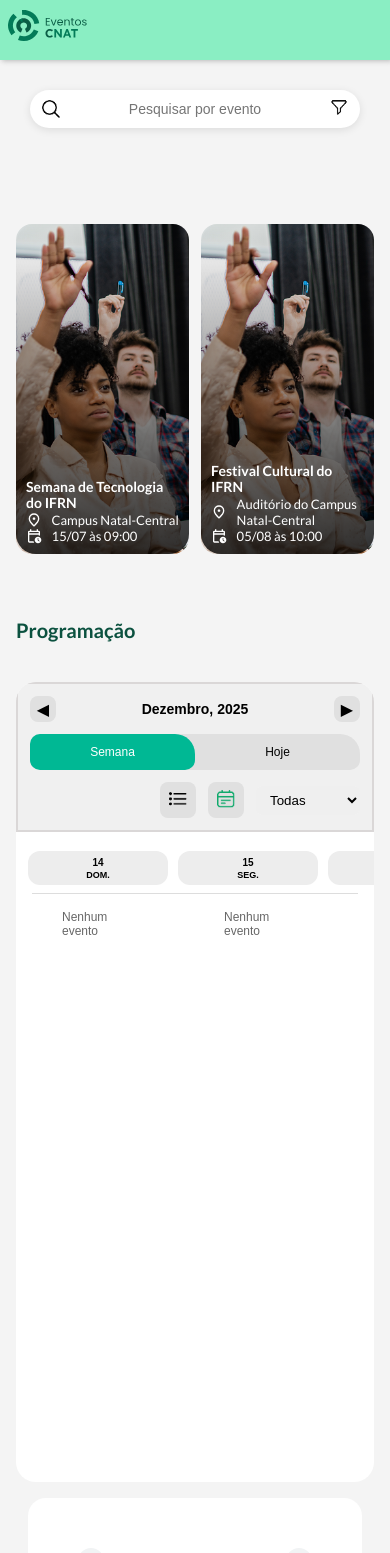
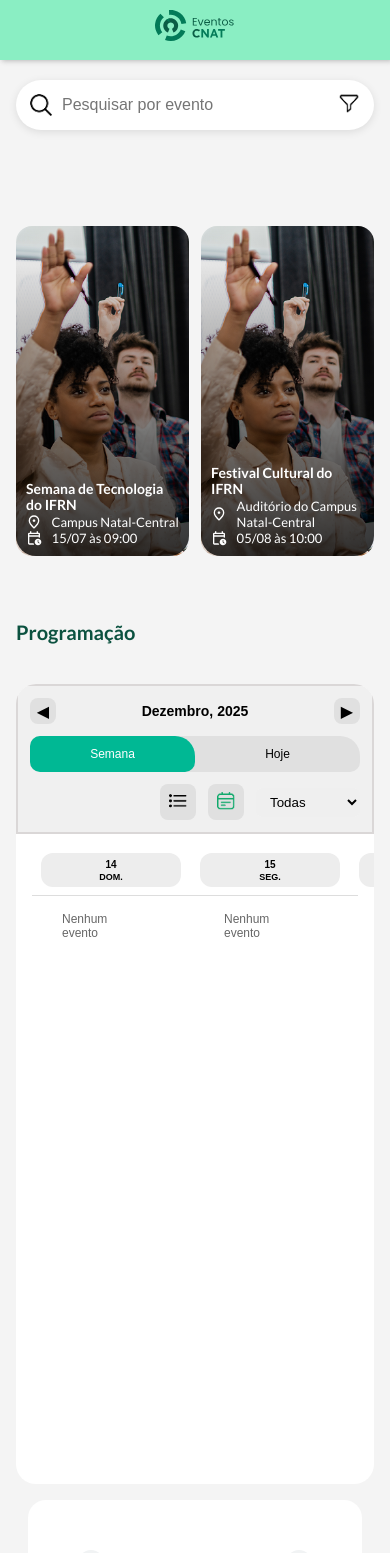
Before and after one commit to CSA-Centro-de-Solucoes-Aplicadas/Agenda-CNAT, a Vue app in the folder frontend/: page / in a window 390 px wide. Shown: the top 1553 px of the page. Built offline with nearby package versions, Linux system fonts and the light colour scheme; the HTML template or start-up script is replaced by a standard one.

Commit message:
agora SIM, ultimos ajustes da pagina inicial

```diff
--- a/frontend/src/componentes/AgendaSemana.vue
+++ b/frontend/src/componentes/AgendaSemana.vue
@@ -1,7 +1,7 @@
 <script setup lang="ts">
 import { ref, computed } from 'vue'
 
-// Seus imports de imagem (mantidos)
+
 import iconLista from '@/assets/iconLista.png'
 import iconCalendario from '@/assets/iconCalendario.png'
 import iconLocal from '@/assets/iconLocal.png'
@@ -119,7 +119,7 @@ const eventosFiltrados = (dia: Date) =>
 
 const eventosLista = computed(() =>
   props.eventos.filter((e) => {
-    // 1. Filtro de Categoria
+
     if (categoriaSelecionada.value !== 'Todas' && !e.categorias.includes(categoriaSelecionada.value)) {
       return false
     }
@@ -299,14 +299,15 @@ const getIconPath = (categoria: string) => {
   max-height: 800px;
   margin: 0 auto;
   display: flex;
-  overflow-x: visible;
-  overflow-y: hidden;
+  overflow: hidden;
   flex-direction: column;
   font-family: sans-serif;
 }
 
 .topo {
   background: #f0f0f0;
+   position: sticky;
+  top: 0;
   padding: 12px 16px;
   display: grid;
   grid-template-columns: 1fr auto 1fr;
@@ -365,7 +366,7 @@ select {
 
 .chips {
   display: flex;
-  gap: 14px;
+  gap: 19px;
   margin-left: 20px;
   flex: 1;
 }
@@ -390,7 +391,7 @@ select {
 }
 
 .conteudo {
-  padding: 0 16px 16px;
+  padding: 0px 16px 20px;
   flex: 1;
   display: flex;
   flex-direction: column;
@@ -398,8 +399,6 @@ select {
 
 .grade {
   display: flex;
-  flex: 1;
-  overflow-y: auto;
   border-top: 1px solid #ddd;
 }
 
@@ -427,18 +426,17 @@ select {
 
 .dias {
   display: flex;
-  max-width: 180px;
-  width: 100%;
+  width: max-content;
   min-height: calc((23 - 6) * 40px);
   position: relative;
-  gap: 10px;
+  gap: 17px;
 }
 
 .dia {
-  min-width: 0;
+  min-width: 175px;
   max-width: 100%;
   padding: 8px 0;
-  width: 200px;
+  width:  178px;
   flex-shrink: 0;
   display: flex;
   flex-direction: column;
@@ -598,7 +596,6 @@ select {
   box-sizing: border-box;
   min-height: 120px;
   height: auto;
-  overflow: hidden;
   color: #fff;
   display: flex;
   flex-direction: column;
@@ -662,8 +659,20 @@ select {
   opacity: 0.6;
   padding: 8px 30px;
 }
+#scroll {
+  overflow-x: auto;
+  -webkit-overflow-scrolling: touch;
+}
 
 @media (max-width: 1250px) {
+
+  .topo {
+  position: sticky;
+  top: 0;
+  z-index: 20;
+  background: #f0f0f0;
+}
+
   .toggle-wrapper {
     width: 100%;
     justify-content: center;
@@ -724,6 +733,7 @@ select {
     grid-template-columns: 1fr;
     gap: 12px;
     padding: 12px;
+
   }
 
   .nav-semana {
@@ -756,8 +766,8 @@ select {
   }
 
   .chips {
-    gap: 10px;
-    margin-left: 12px;
+    gap: 19px;
+    margin-left: 25px;
   }
 
   .chip-dia {
@@ -800,10 +810,6 @@ select {
     overflow-y: hidden;
   }
 
-  .chips,
-  .dias {
-    width: max-content;
-  }
 
   .dia {
     min-width: 180px;
@@ -819,19 +825,17 @@ select {
     font-size: 10px;
   }
 
-  .grade-conteudo {
-    overflow: visible;
-  }
 
   #scroll {
     overflow-x: auto;
     overflow-y: hidden;
+    flex: 1;
     -webkit-overflow-scrolling: touch;
   }
 
   .barra-dias,
   .grade {
-    min-width: max-content;
+    min-width: 100%;
   }
 
   .chips,
--- a/frontend/src/componentes/BarradePesquisa.vue
+++ b/frontend/src/componentes/BarradePesquisa.vue
@@ -206,11 +206,65 @@ input {
   opacity: 0.6;
 }
 
-@media(max-width: 600px) {
+@media (max-width: 600px) {
   .barra-pesquisa {
     max-width: 100%;
-    padding: 30px 30px 0 30px;
-    font-size: 1rem;
+    padding: 20px 16px 0;
+  }
+
+  .campo {
+    padding: 12px 14px;
+    border-radius: 30px;
+    gap: 10px;
+  }
+
+  input {
+    font-size: 16px;
+    text-align: left;
+  }
+
+  .icone {
+    width: 22px;
+    height: 22px;
+  }
+
+
+  .dropdown-categorias {
+    top: 38px;
+    right: 0;
+    min-width: 140px;
+    border-radius: 14px;
+  }
+
+  .categoria-item {
+    padding: 10px 14px;
+    font-size: 14px;
+  }
+
+
+  .lista {
+    margin-top: 10px;
+    border-radius: 18px;
+    max-height: 260px;
+  }
+
+  .item {
+    padding: 12px 14px;
+    font-size: 14px;
+    flex-direction: column;
+    align-items: flex-start;
+    gap: 4px;
+  }
+
+  .item small {
+    font-size: 12px;
+  }
+
+  .vazio {
+    margin-top: 8px;
+    font-size: 13px;
+    text-align: center;
   }
 }
+
 </style>
--- a/frontend/src/componentes/header.vue
+++ b/frontend/src/componentes/header.vue
@@ -128,7 +128,7 @@ header li a:hover {
     .header-logo-container {
       position: static;
       transform: none;
-      justify-content: left;
+      justify-content: center;
       padding: 10px 8px;
     }
 
--- a/frontend/src/views/home.vue
+++ b/frontend/src/views/home.vue
@@ -487,13 +487,6 @@ h3 {
   .content-container {
     padding: 0 16px;
   }
-
-  .adicionar-evento {
-    padding: 10px 10px;
-  }
-  .adicionar-vetor {
-    width: 60%;
-  }
   .inscricoes {
     min-height: 300px;
     border-bottom-right-radius: 30px;
@@ -521,53 +514,50 @@ h3 {
     display: none;
   }
 
+ .adicionar-evento {
+    padding: 24px 12px;
+  }
+
   .adicionarEvento-container {
     flex-direction: column;
+    gap: 16px;
+    padding: 32px 20px 36px;
     height: auto;
-    padding: 30px 20px;
-    border-radius: 10px;
+    border-radius: 20px;
     text-align: center;
+    box-shadow: 0 8px 24px rgba(0, 0, 0, 0.08);
   }
 
   .adicionarEvento-vetor {
-    max-width: 270px;
+    max-width: 300px;
     width: 100%;
+    margin-bottom: -6px;
   }
 
   .adicionarEvento-texto {
     max-width: 100%;
     align-items: center;
-    padding: 0px 35px;
+    padding: 0 16px;
+    gap: 12px;
+  }
+
+  .adicionarEvento-texto h3 {
+    font-size: 18px;
+    line-height: 1.3;
+    margin: 0;
+    text-align: center;
   }
 
   .btn-solicitar-evento {
-    margin-top: 12px;
-  }
-
-  .adicionarEvento-texto h3 {
-    font-size: 16px;
-    line-height: 1.25;
-    margin: 10px;
-  }
-
-  .adicionarEvento-texto p {
-    font-size: 10px;
-    line-height: 1.35;
-    margin: 0;
-    color: #4a4a4a;
-  }
-
-  .btn-solicitar-evento {
-    margin-top: 8px;
-
-    width: fit-content;
-    font-size: 0.65rem;
-    padding: 0.25rem 1rem;
+    margin-top: 14px;
+    padding: 0.7rem 1.8rem;
+    font-size: 0.95rem;
+    border-radius: 999px;
   }
 
   .btn-icon img {
-    width: 22px;
-    height: 22px;
+    width: 26px;
+    height: 26px;
   }
 }
 </style>
```
